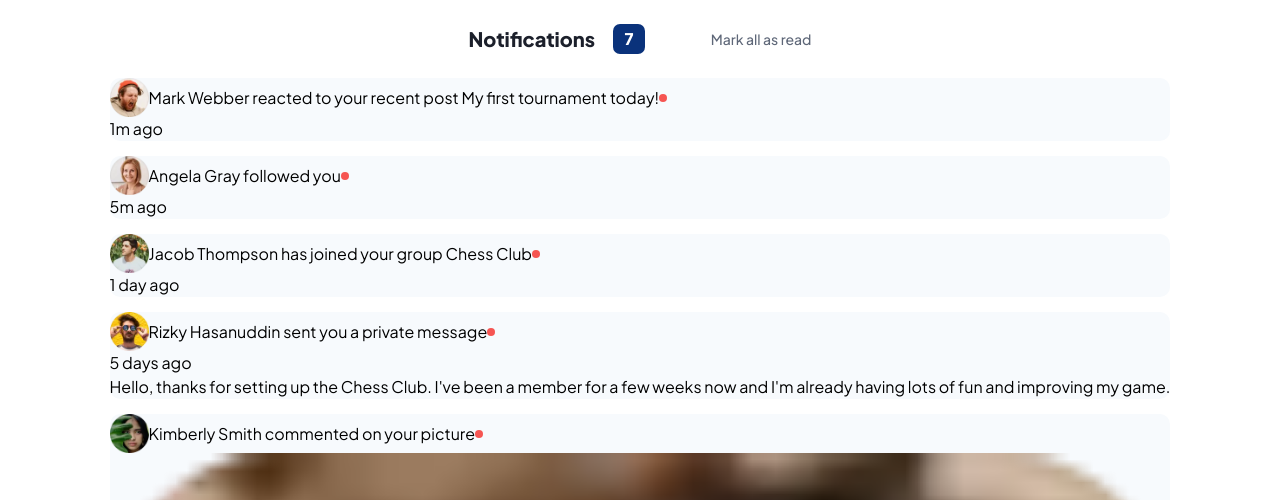
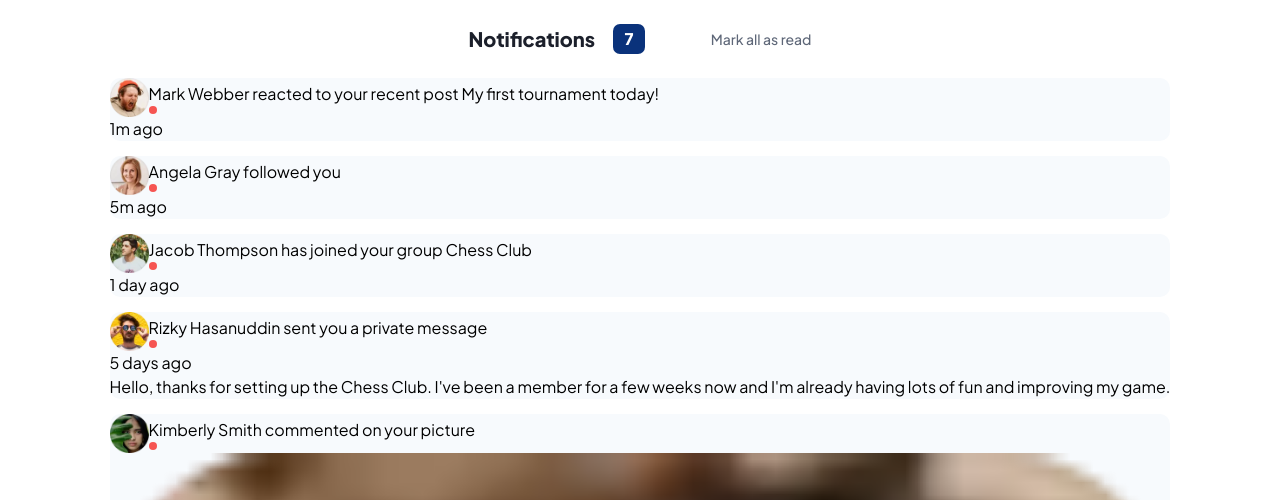
Before and after one commit to LEVANIKAPANADZE/Notification-Page, a React (Vite) app: page / in a window 1280 px wide. Shown: the top 500 px of the page. Built offline with nearby package versions, Linux system fonts and the light colour scheme; a web font is replaced by a local one.

Commit message:
WOrking on css

```diff
--- a/src/components/notification.jsx
+++ b/src/components/notification.jsx
@@ -34,9 +34,9 @@ export default function Notification({
           {notification.post ? <span>{notification.post}</span> : null}
           {notification.groupName ? (
             <span>{notification.groupName}</span>
-          ) : null}
+          ) : null}{" "}
+          {!notification.isRead ? <div className="circle"></div> : null}
         </span>
-        {!notification.isRead ? <div className="circle"></div> : null}
       </div>
 
       {notification.userPicture ? <img src={notification.userPicture} /> : null}
```
